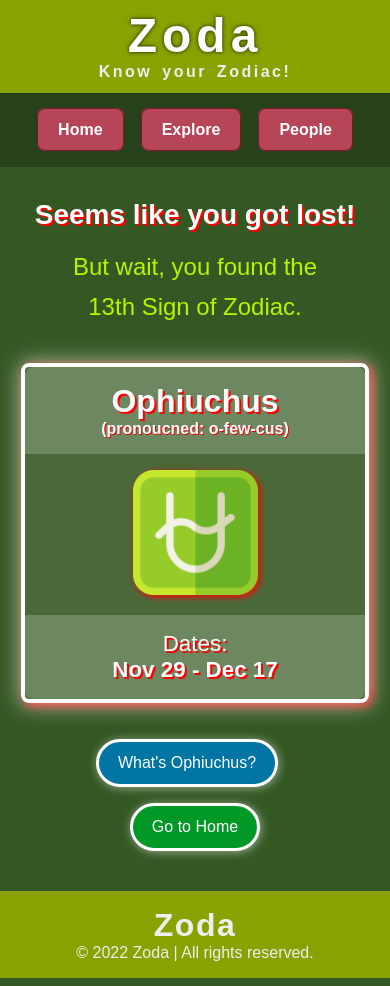
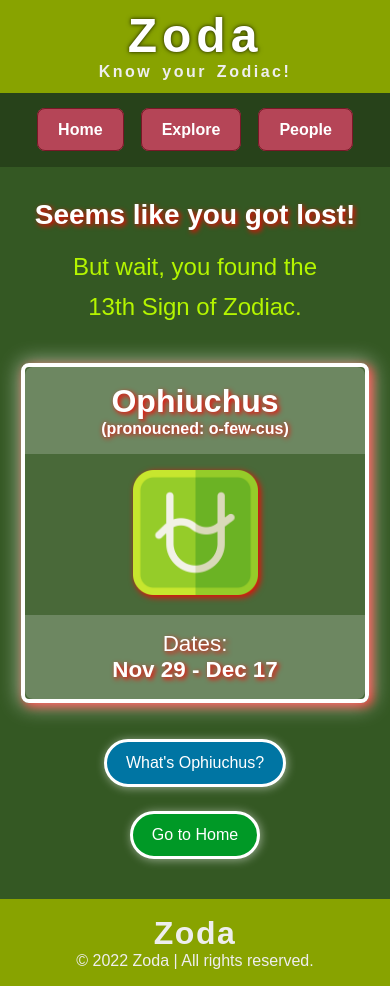
Before and after one commit to kevlarkode/zoda, a website: page 404.html in a window 390 px wide. Drawn offline with Linux system fonts and the light colour scheme; a web font is replaced by a local one.

Commit message:
fixes in 404 page

```diff
--- a/404.html
+++ b/404.html
@@ -5,7 +5,10 @@
     <meta charset="UTF-8">
     <meta http-equiv="X-UA-Compatible" content="IE=edge">
     <meta name="viewport" content="width=device-width, initial-scale=1.0">
+
     <title>404 | Page Not Found</title>
+
+    <link rel="icon" type="image/png" href="./assets/img/zoda-logo.png" />
 
     <style>
         /* Fonts */
@@ -168,7 +171,7 @@
             margin: 1rem 0;
             font-size: 2.5rem;
             color: white;
-            text-shadow: 2px 2px #ff0000;
+            text-shadow: 2px 2px 5px #ff0000;
         }
 
         .cards-div .info {
@@ -222,7 +225,7 @@
         }
 
         .card span {
-            text-shadow: 2px 2px #ff0000;
+            text-shadow: 2px 2px 5px #ff0000;
         }
 
         .card-header {
@@ -233,14 +236,14 @@
             background-color: var(--glass-2);
             border-radius: 0.5rem 0.5rem 0 0;
             text-align: center;
-            text-shadow: 1px 1px #ff0000;
+            text-shadow: 1px 1px 5px #ff0000;
         }
 
         .card-image {
             width: 100%;
             height: 100%;
             margin: 1rem;
-            filter: drop-shadow(2px 2px 3px #ff0000);
+            filter: drop-shadow(2px 2px 3px#ff0000);
         }
 
         .card-footer {
@@ -252,7 +255,7 @@
             justify-content: center;
             align-items: center;
             flex-direction: column;
-            text-shadow: 2px 2px #ff0000;
+            text-shadow: 2px 2px 5px #ff0000;
         }
 
         .card-footer span {
@@ -313,9 +316,13 @@
                 flex-direction: column;
             }
 
-            #go-home,
-            #lear-nmore {
+            #go-home {
                 margin: 1rem 0;
+                margin-top: 1.5rem;
+            }
+
+            #learn-more {
+                margin: 0;
             }
         }
     </style>
```
